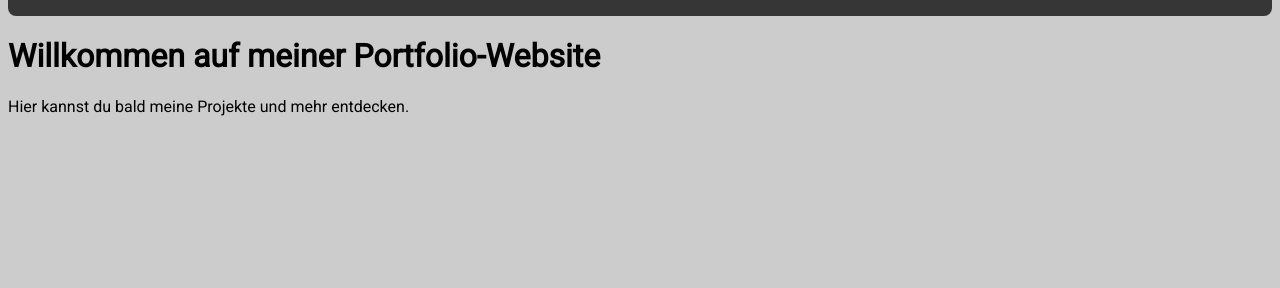
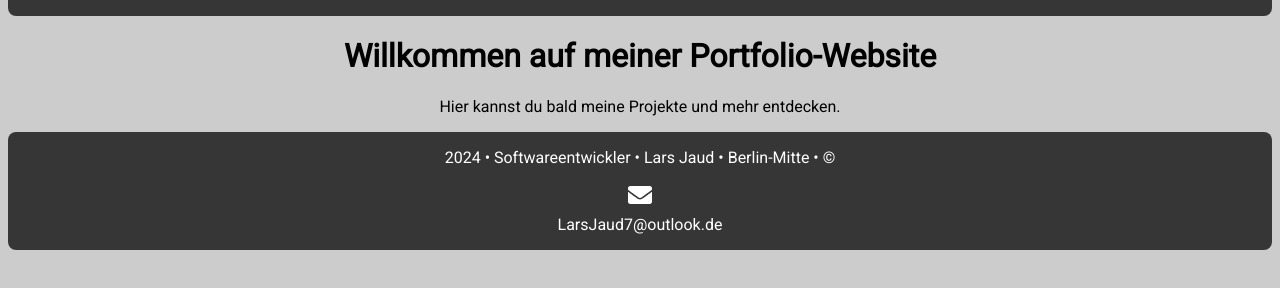
Before and after one commit to lrsnh97/my-portfolio, a Gatsby site: page / in a window 1280 px wide. Shown: the part 56-344 px from the top of the page. Built offline with nearby package versions, Linux system fonts and the light colour scheme; Gatsby itself is replaced by a stand-in of ours.

Commit message:
Version 2 Footer & Header

```diff
--- a/src/assets/css/main.css
+++ b/src/assets/css/main.css
@@ -4,6 +4,8 @@ body {
   background-color: rgba(97, 97, 97, 0.322);
   font-family: Roboto;
 }
+
+/*NAVBAR*/
 .navbar {
   background-color: hsla(0, 0%, 0%, 0.733);
   border-radius: 0.5rem;
@@ -56,7 +58,7 @@ body {
   font-size: 1.5rem;
   text-transform: capitalize;
   padding: 1rem 0;
-  border-top: 1px solid black;
+  border-top: 1px solid rgb(255, 255, 255);
   transition: 0.3s ease-in-out all;
 }
 .nav-link:hover {
@@ -99,3 +101,36 @@ body {
     font-size: 1.3rem;
   }
 }
+
+/*footer*/
+.footer {
+  background-color: hsla(0, 0%, 0%, 0.733);
+  color: white;
+  text-align: center;
+  border-radius: 0.5rem;
+}
+
+.footer-content {
+  display: flex;
+  flex-direction: column;
+  align-items: center;
+}
+
+.email-container {
+  display: flex;
+  flex-direction: column;
+  align-items: center;
+}
+
+.email-icon {
+  font-size: 24px;
+}
+
+.email-address {
+  margin-top: 0.5rem;
+}
+
+/*homepage*/
+.div-home {
+  text-align: center;
+}
--- a/src/components/Footer.js
+++ b/src/components/Footer.js
@@ -0,0 +1,22 @@
+import * as React from "react"
+import "../assets/css/main.css"
+import { FaEnvelope } from "react-icons/fa"
+
+const Footer = () => {
+  return (
+    <footer className="footer">
+      <div className="footer-content">
+        <p>
+          {new Date().getFullYear()} • Softwareentwickler • Lars Jaud •
+          Berlin-Mitte • &copy;
+        </p>
+        <div className="email-container">
+          <FaEnvelope className="email-icon" />
+          <p className="email-address">LarsJaud7@outlook.de</p>
+        </div>
+      </div>
+    </footer>
+  )
+}
+
+export default Footer
--- a/src/components/Layout.js
+++ b/src/components/Layout.js
@@ -1,11 +1,13 @@
 import React, { children } from "react"
 import Navbar from "./Navbar"
+import Footer from "./Footer"
 
 const Layout = ({ children }) => {
   return (
     <div>
       <Navbar />
       <main>{children}</main>
+      <Footer />
     </div>
   )
 }
--- a/src/pages/index.js
+++ b/src/pages/index.js
@@ -1,11 +1,14 @@
 import * as React from "react"
 import Layout from "../components/Layout"
+import "../assets/css/main.css"
 
 export default function Home() {
   return (
     <Layout>
-      <h1>Willkommen auf meiner Portfolio-Website</h1>
-      <p>Hier kannst du bald meine Projekte und mehr entdecken.</p>
+      <div className="div-home">
+        <h1>Willkommen auf meiner Portfolio-Website</h1>
+        <p>Hier kannst du bald meine Projekte und mehr entdecken.</p>
+      </div>
     </Layout>
   )
 }
```
